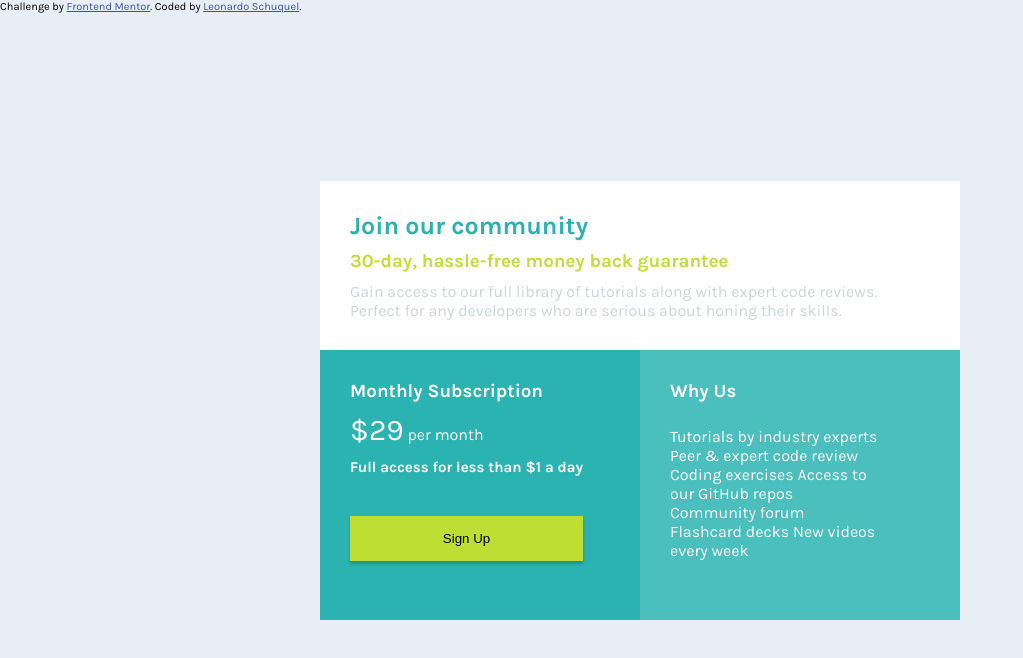
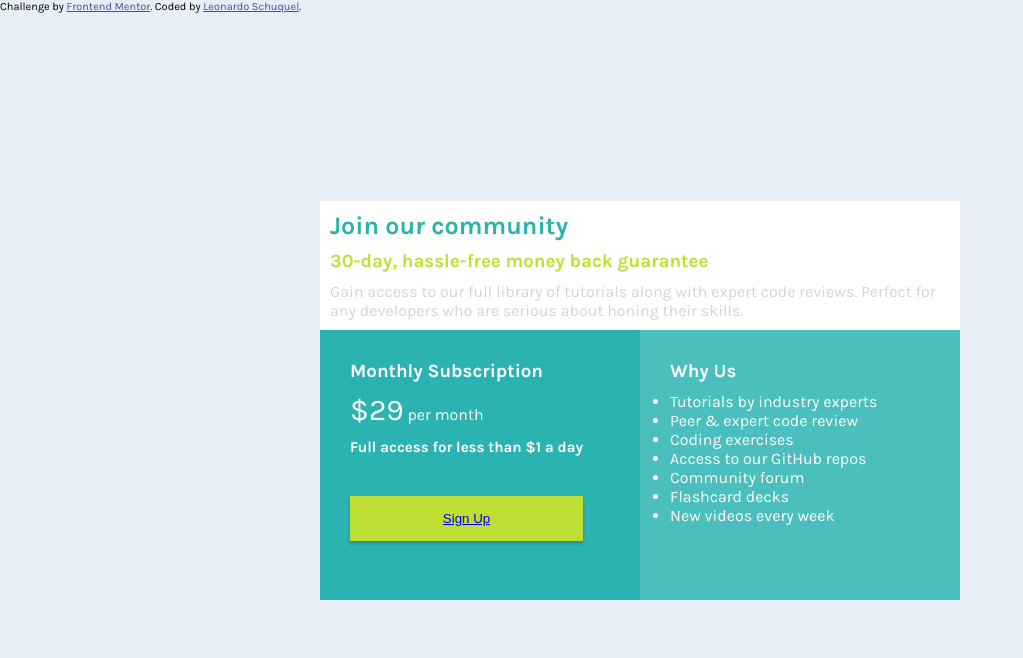
Before and after one commit to LeonardoSchuquel/single-price-grid-component-master, a plain HTML site: page index.html in a window 1280 px wide. Shown: the whole page, without its empty margins (0-1023 px from the left). Drawn offline with Linux system fonts and the light colour scheme.

Commit message:
Add files via upload

```diff
--- a/index.html
+++ b/index.html
@@ -14,43 +14,50 @@
 
     <main>
         <div class="text">
-            <div class="conteiner">
+            <header>
                 <h1>Join our community</h1>
+            </header>
+
 
             <h3>30-day, hassle-free money back guarantee</h3>
             <p>
                 Gain access to our full library of tutorials along with expert code reviews.
                 Perfect for any developers who are serious about honing their skills.
             </p>
-            </div>
+
         </div>
 
         <div class="offer">
             <div class="conteiner">
+
+                <header>
                     <h3>Monthly Subscription</h3>
+                </header>
 
                 <p><span>&dollar;29</span> per month</p>
 
                 <h4>Full access for less than &dollar;1 a day</h4>
 
-                <button>Sign Up</button>
+                <button><a href="#">Sign Up</a></button>
             </div>
         </div>
 
         <div class="description">
             <div class="conteiner">
+                <header>
                     <h3>Why Us</h3>
+                </header>
 
-                <p>
-                    Tutorials by industry experts
-                    Peer &amp; expert code review
-                    Coding exercises
-                    Access to our GitHub repos
-                    Community forum
-                    Flashcard decks
-                    New videos every week
+                <ul>
+                    <li>Tutorials by industry experts</li>
+                    <li>Peer &amp; expert code review</li>
+                    <li>Coding exercises</li>
+                    <li>Access to our GitHub repos</li>
+                    <li>Community forum</li>
+                    <li>Flashcard decks</li>
+                    <li>New videos every week</li>
+                </ul>
             </div>
-            </p>
         </div>
     </main>
 
```
Lines whose indentation alone changed are shown as unchanged.
